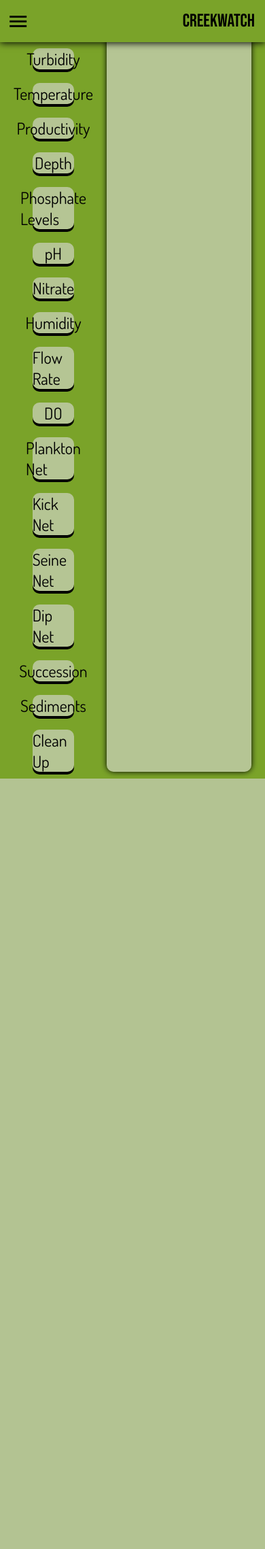
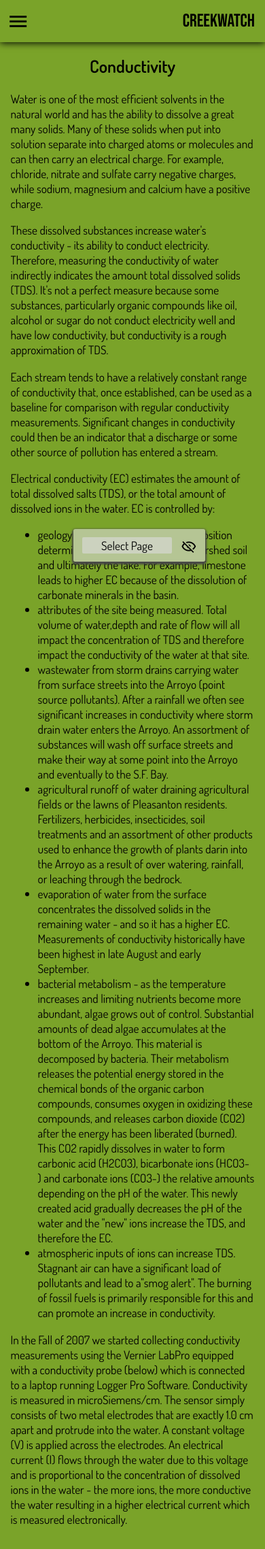
Before and after one commit to subatuba21/Creek, a PHP site: page /data.php in a window 390 px wide. Shown: the whole page at 68% size. Before the commit the page ends 1145 px from the top, so only its background shows below. Run offline with PHP 8.4, Linux system fonts and the light colour scheme; some libraries are stand-ins or nearby versions.

Commit message:
finished data pages, made data more mobile friendly, changed font-size to 13px everywhere

```diff
--- a/creek.css
+++ b/creek.css
@@ -163,7 +163,7 @@
   font-family: 'Dosis', sans-serif;
   font-size: 16pt;
   cursor: pointer;
-  z-index: 100;
+  z-index: 2;
 }
 
 #navbar-mobile a {
@@ -195,8 +195,77 @@
   transition: width 1s;
 }
 
+#navbar-bottom {
+  position: fixed;
+  bottom: 15px;
+  width: 100%;
+  font-family: 'Dosis', sans-serif;
+  font-size: 15pt;
+  background-color: white;
+  text-align: center;
+  background-color: transparent;
+  /* margin-bottom: .8%; */
+  -webkit-touch-callout: none; /* iOS Safari */
+-webkit-user-select: none; /* Safari */
+ -khtml-user-select: none; /* Konqueror HTML */
+   -moz-user-select: none; /* Old versions of Firefox */
+    -ms-user-select: none; /* Internet Explorer/Edge */
+        user-select: none; /* Non-prefixed version, currently
+                              supported by Chrome, Opera and Firefox */
+}
+
+#navbar-bottom .navbar-item {
+  font-size: 1.3vw;
+}
+
+#navbar-bottom .navbar-item span {
+  padding-top:.4%;
+  padding-bottom: .7%;
+  padding-left: .9%;
+  padding-right: .7%;
+  border-radius: 3px;
+  background-color: #b5c594;
+  box-shadow: 0px 2px 3px 2px #474747;
+}
+
+#navbar-bottom i {
+  font-size: 1.6vw;
+  position: relative;
+  top: 3px;
+  color: 	black;
+  cursor: pointer;
+}
+
+#sitechanger {
+  background-color: var(--grey);
+  padding: .3%;
+  border-radius: 2px;
+  border: none;
+  font-size: .9vw;
+  display: inline-block;
+}
+
+.mdi-eye-off-outline {
+  margin-left: 10px;
+}
+
 
 @media (max-width: 768px) {
+  #sitechanger {
+    font-size: 13pt;
+    width: 60px;
+  }
+  #navbar-bottom .navbar-item {
+    font-size: 16pt;
+  }
+  #navbar-bottom .navbar-item span {
+    font-size: 13pt;
+    padding: 3.5%;
+  }
+  #navbar-bottom i {
+    font-size: 17pt;
+  }
+
   #navbar-mobile {
     display: block;
   }
--- a/data.php
+++ b/data.php
@@ -12,8 +12,8 @@
 
     #displayarea {
       background-color: var(--grey);
+      box-shadow: 0px 0px 8px;
       grid-area: 1/2/6/4;
-      box-shadow: 0px 0px 8px;
       border-radius: 10px;
       margin: 10px;
       font-size: 18pt;
@@ -107,6 +107,59 @@
       width: 100%;
     }
 
+    #dropup-content {
+      display: none;
+      position: absolute;
+      position: absolute;
+      bottom: 40px;
+      background-color: #f1f1f1;
+      width: 130px;
+      box-shadow: 0px 8px 16px 0px rgba(0,0,0,0.2);
+      z-index: 1;
+      background-color: var(--solid-grey);
+      border-radius: 2px;
+    }
+
+    #sitechanger:active #dropup-content {
+      display: block;
+    }
+     #dropup-content:active {
+       display: block;
+     }
+     #navbar-bottom {
+       display: none;
+     }
+
+
+
+    @media (max-width:768px) {
+      #displayarea {
+        display: block;
+        background-color: transparent;
+        box-shadow: 0px 0px 0px;
+        font-size: 13pt;
+        margin: 1.5%;
+        margin-top: 50px;
+      }
+      #displayarea p {
+        margin-left: 0px;
+        margin-right: 0px;
+      }
+
+      #displayarea h2 {
+        font-size: 19pt;
+      }
+      #datagrid {
+        display: block;
+      }
+      #buttonarea {
+        display: none;
+      }
+      #navbar-bottom {
+        display: inline-block;
+      }
+    }
+
   </style>
 </head>
 <body>
@@ -173,8 +226,75 @@
       </div>
     </div>
     <script src="js/data.js" charset="utf-8"></script>
-    <div id="displayarea">
+    <div id="displayarea"></div>
+    <div id="navbar-bottom">
+      <div class="navbar-item">
+        <span>
+          <div id='sitechanger' style="font-family: 'Dosis', sans-serif; width: 130px;">
+            Select Page
+            <div id="dropup-content">
+              <div>
+                Conductivity
+              </div>
+              <div>
+                Turbidity
+              </div>
+              <div>
+                Temperature
+              </div>
+              <div >
+                Productivity
+              </div>
+              <div >
+                Depth
+              </div>
+              <div >
+                Phosphate Levels
+              </div>
+              <div >
+                pH
+              </div>
+              <div >
+                Nitrate
+              </div>
+              <div >
+                Humidity
+              </div>
+              <div >
+                Flow Rate
+              </div>
+              <div >
+                DO
+              </div>
+              <div >
+                Plankton Net
+              </div>
+              <div >
+                Kick Net
+              </div>
+              <div >
+                Seine Net
+              </div>
+              <div >
+                Dip Net
+              </div>
+              <div >
+                Succession
+              </div>
+              <div >
+                Sediments
+              </div>
+              <div >
+                Clean Up
+              </div>
+            </div>
 
-  </div>
+
+          </div>
+          <i class="mdi mdi-eye-off-outline"></i>
+          <!-- <script src="js/sitechanger.js" charset="utf-8"></script> -->
+        </span>
+      </div>
+    </div>
 </body>
 </html>
--- /dev/null
+++ b/data/clean up.html
@@ -0,0 +1,3 @@
+<h2>Garbage Control</h2>
+<p>Our students are encouraged to Think Globally and Act Locally. Collection of bottles, cans, and litter from the creek study site by biology students is becoming common practice. Each time we visit the creek students pick up litter without a second thought and bring it to the garbage can at the head of the trail. The presence of litter is partly due to the visitors lack of respect for the environment and partly due to the close proximity to a number of food and convenient stores. Wind often carries material off of the Main street overpass and into the creek.</p>
+<p>Our interest in cleaning the creek channel eventually developed into plans for an Earth Week "CleanUp of the Creek" Celebration. As it turns out, since we started the Creek Watch Project the amount of garbage noticed in the creek area has significantly decreased over the years. Where it was not uncommon to find a shopping cart, TV, tires, or even a camper shell, this type of debris has now become a rarity. We believe that by word of mouth our creek project has played a major role in decreasing accumulation of litter in the Arroyo. There will always be a few that will ignore the fact that their garbage may significantly interfere with the stability of a microhabitat as well as creating an eyesore. We believe that our efforts will continue to make progress in this area and hopefully help to establish an ecosystem that the community is proud of and will enjoy visiting.</p>
--- /dev/null
+++ b/data/dip net.html
@@ -0,0 +1,2 @@
+<h2>Dip Net</h2>
+<p>Sampling aquatic life along the bank can help to provide a more complete picture of the health of our creek. The best location to collect using the dipnet are areas where the vegetation is abundant along waters edge. The dipnet should be quickly inserted into the vegetation in the water and rapidly dragged along the bank. Jerk the net up and down while dragging to facilitate a more rapid movement through the vegetation. Samplings of organisms are classified, counted, and then released back into the creek by the student team.One representative of each unknown species is brought back to the classroom for identification. Students look for indicator species in an effort to evaluate water quality. If water quality is fair to good, common species collected would include dragon fly larva, damsel fly larva, mosquito fish, and snails.</p>
--- /dev/null
+++ b/data/kick net.html
@@ -0,0 +1,3 @@
+<h2>Kick Net</h2>
+<p>Sampling aquatic life away from the bank will provide a more complete picture of the health of our creek. The kicknet offers an excellent way of sampling for creek invertebrates that may act as excellent indicators of water quality. The kicknet is best placed in an area where the water is moving fairly quickly. The net is placed at a 45 degree angle leaning down stream (right). While one or two students hold the net apart as far as possible, another student lifts rocks on the bottom and rubs them with their hands. This will dislodge invertebrates and cause them to get caught in the current and swept into the net. After turning over several stones the net is carefully lifted, bottom of net up, so as not to lose any specimens caught in the net. The net is then carried to an appropriate area of the bank and set on the ground so that organisms collected may be observed (below). Students look for anything that may be moving and collect one of each species to be brought back to the classroom in plastic containers. Samplings of organisms are classified, counted, and then released back into the creek by the student team . Students look for indicator species. Caddis fly larva, stonefly larva, and or Dobsonfly larva would suggest good water quality as a result of their sensitivity to pollutants. Leeches, snails, and midge fly larva would indicate poor water quality due to their tolerance of pollutants.
+</p>
--- /dev/null
+++ b/data/sediments.html
@@ -0,0 +1,6 @@
+<h2>Creek Bed</h2>
+<p>The characteristics of the creek bed can have a major impact on many of the creeks physical and biological attributes. Turbidity (amount of particulate matter suspended in water), pH, temperature, and phosphate concentrations are influenced greatly by the characteristics of the creek bottom. If the bed is largely gravel and river stones there will be very little organic material that can be decomposed and therefore this area will tend to have a higher DO and a pH closer to 7. If the bottom is mostly mud it will be rich in organic material and the reverse will be true.
+</p>
+<p>We use sieves (shown at right) that have decreasing sizes of pores and stack them on top of one another in decreasing order from top to bottom. A shovel full of the creek bottom is placed into the stack of sieves and then shaken. The sieve trays are then separated and the percentage of each size of bottom material is estimated.
+</p>
+<p>The characteristics of the creek bottom will vary depending primarily upon rate of flow. Where flow is fastest, larger gravel and rock will make up the greatest percentage of bottom material. Where rate of flow is near zero, clay and sand will make up the greatest percentage. This can change as the shape of the creek channel changes each winter.</p>
--- a/js/data.js
+++ b/js/data.js
@@ -1,9 +1,12 @@
-var viewporth = window.innerHeight;
-var height = document.getElementById('navbar').clientHeight;
-var dataheight = viewporth - height - 20;
-dataheight = dataheight.toString();
-dataheight+='px';
-document.getElementById('datagrid').style.height=dataheight;
+
+if(window.innerWidth>768) {
+  var viewporth = window.innerHeight;
+  var height = document.getElementById('navbar').clientHeight;
+  var dataheight = viewporth - height - 20;
+  dataheight = dataheight.toString();
+  dataheight += 'px';
+  document.getElementById('datagrid').style.height = dataheight;
+}
 
 var buttons = document.getElementsByClassName("button");
 for (let button of buttons) {
@@ -14,4 +17,7 @@
       document.getElementById("displayarea").innerHTML = text;
     });
   });
+  if (button.innerText.trim().toLowerCase()=="conductivity") {
+    button.click();
+  }
 }
```
Also changed, not shown: data/seine net.html (added, +9 -0 lines), data/succession.html (added, +3 -0 lines), studysites.php (+1 -65 lines).
